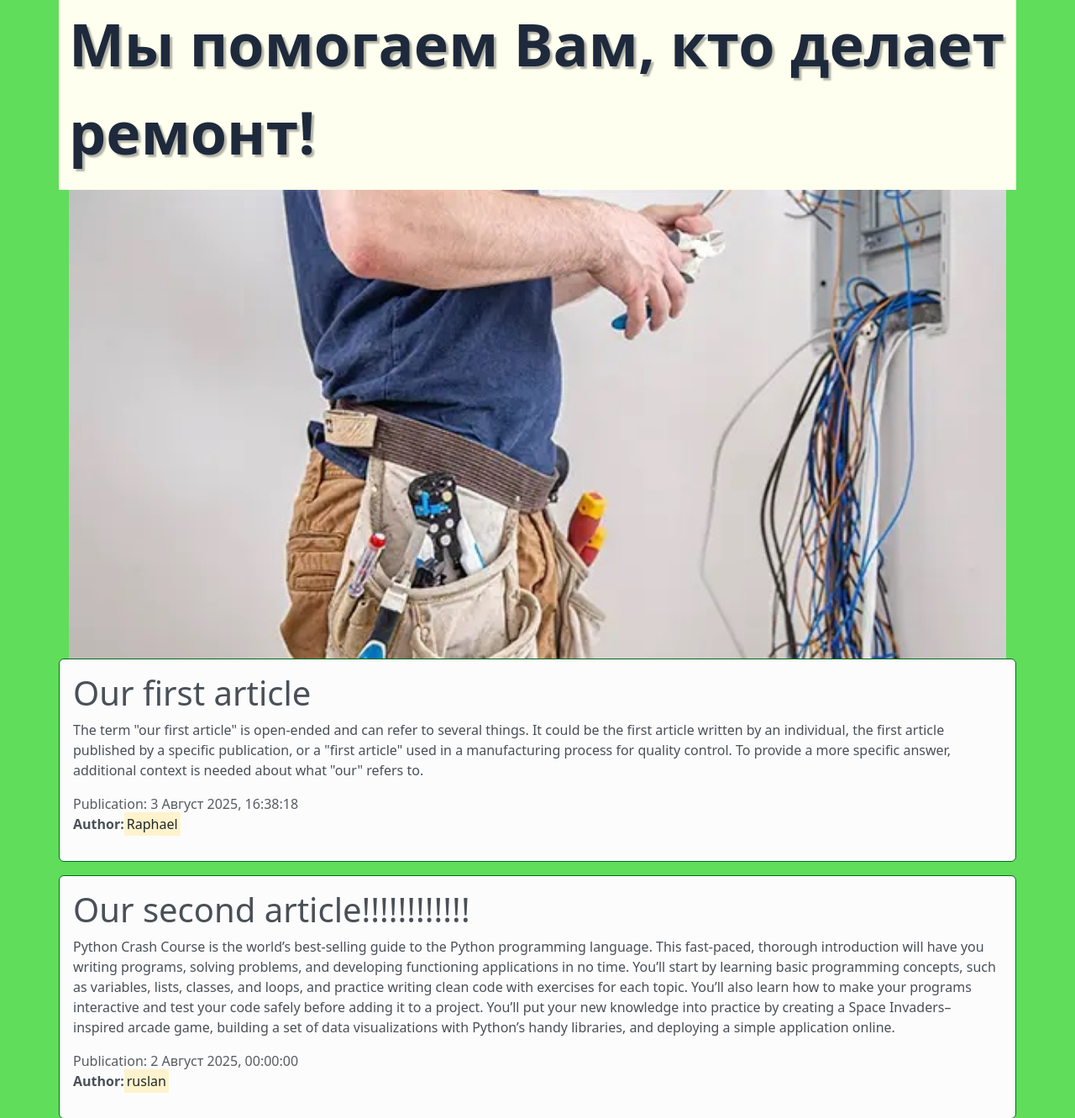
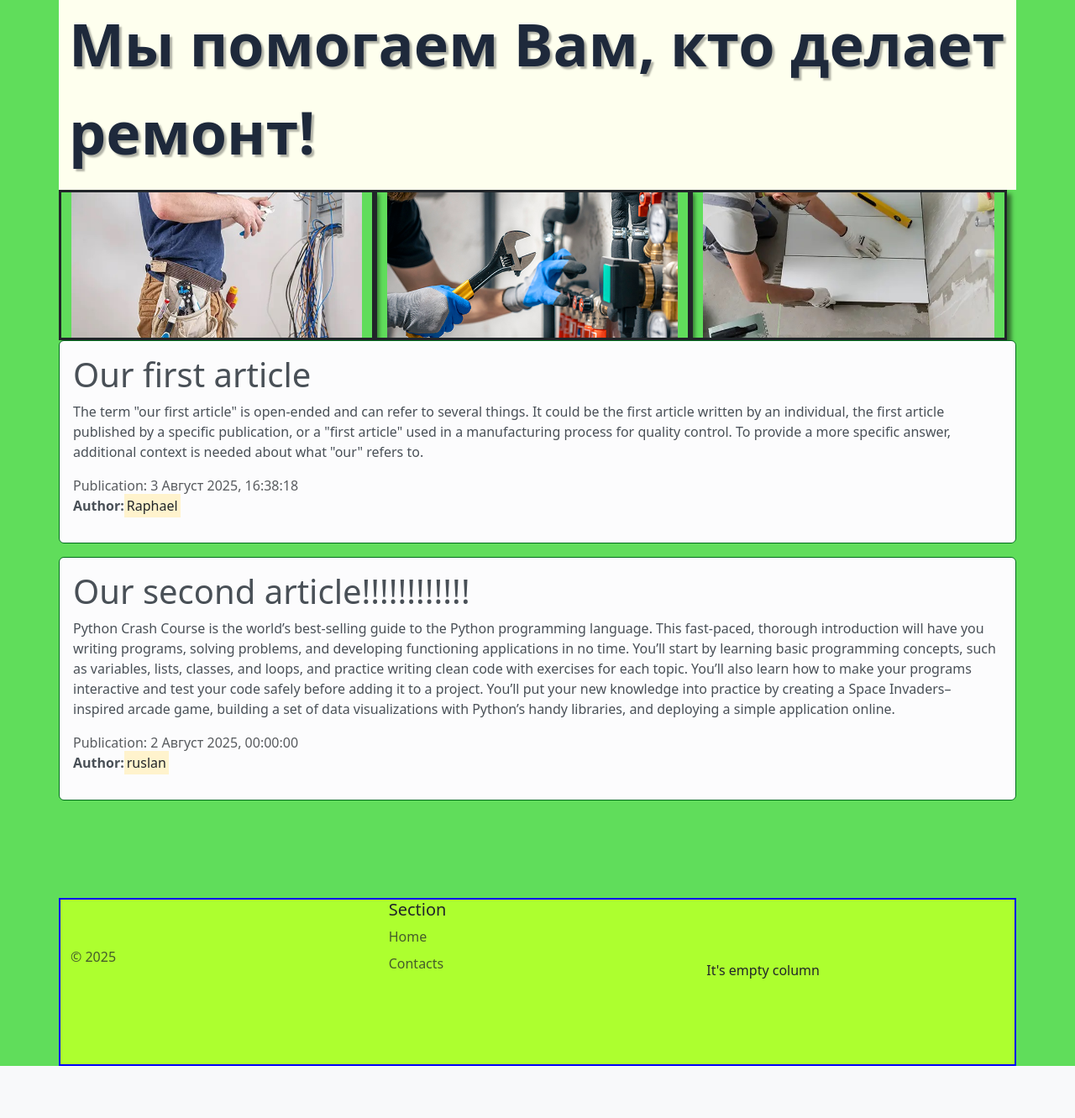
Before and after one commit to Rus1an13/matplotlibStudy, a Django app: page / in a window 1280 px wide. Shown: the part 77-1408 px from the top of the page at 84% size. After the commit the page ends 1346 px from the top, so only its background shows below. Run offline with Django 5.2, Linux system fonts and the light colour scheme; data comes from the database, SQL or seed files in the repository.

Commit message:
Main again

```diff
--- a/website_root/blog/static/blog/main.css
+++ b/website_root/blog/static/blog/main.css
@@ -14,6 +14,21 @@ nav {
     font-weight: 600;
     text-shadow: 3px 3px 2px rgba(0, 0, 0, 0.3);
     color: #1e293b;
+}
+
+.elementer {
+    display: flex;
+    width: 33%;
+    gap: 20px 20px;
+    row-gap: 20px;
+    column-gap: 20px;
+    border-style: solid;
+    box-shadow: 5px 5px 5px 0px rgba(0, 0, 0, 0.5);
+}
+
+.elementer img {
+    display: block;
+    width: 100%;
 }
 
 .alert-light {
--- a/website_root/blog/templates/blog/home.html
+++ b/website_root/blog/templates/blog/home.html
@@ -11,8 +11,20 @@
     <div class="greetings">
         <p>Мы помогаем Вам, кто делает ремонт!</p>
     </div>
+    <div class="container">
+        <div class="row">
+            <div class="elementer">
+                <img src="\blog\static\img\electrician.jpg" alt="hear must be a photo">
+            </div>
+            <div class="elementer">
+                <img src="\blog\static\img\plumber.jpg" alt="hear must be a photo">
+            </div>
+            <div class="elementer">
+                <img src="\blog\static\img\tiler.jpg" alt="hear must be a photo">
+            </div>
+        </div>
+    </div>
 
-    <img src="\blog\static\img\electrician.jpg" alt="hear must be a photo">
 
     {% for post in news %}
         <div class="alert alert-light">
```
Also changed, not shown: website_root/users/templates/users/registration.html (+8 -6 lines), website_root/website/settings.py (+4 -4 lines), website_root/blog/static/img/ceiling.jpg (added), website_root/blog/static/img/door.jpg (added), website_root/blog/static/img/floor.jpg (added), website_root/blog/static/img/furniture_maker.jpg (added), website_root/blog/static/img/painter.jpg (added), website_root/blog/static/img/plumber.jpg (added), website_root/blog/static/img/tiler.jpg (added), website_root/blog/static/img/window.jpg (added).
